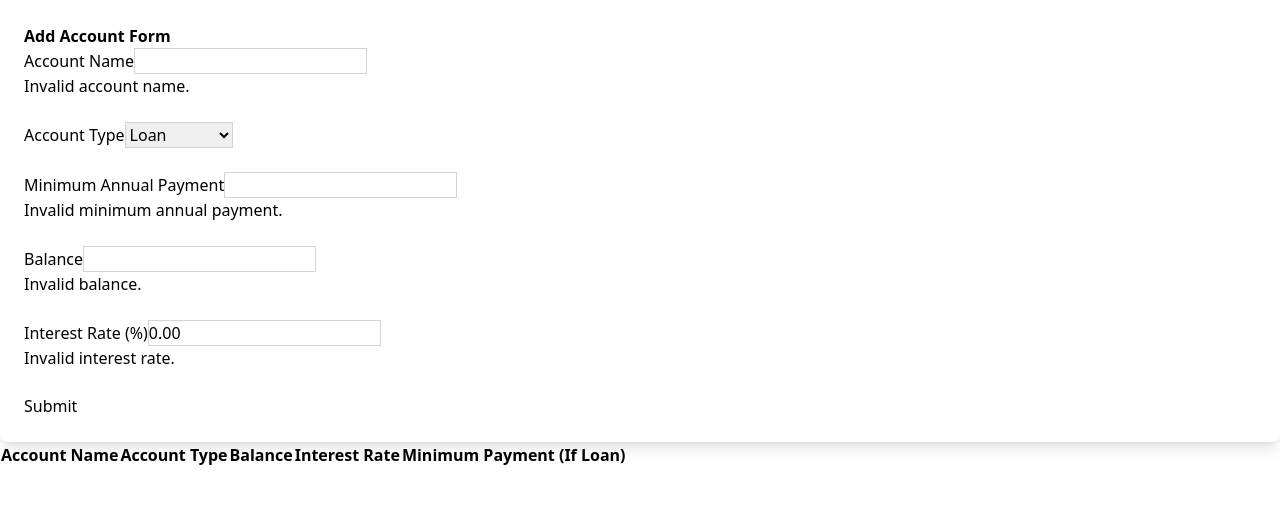
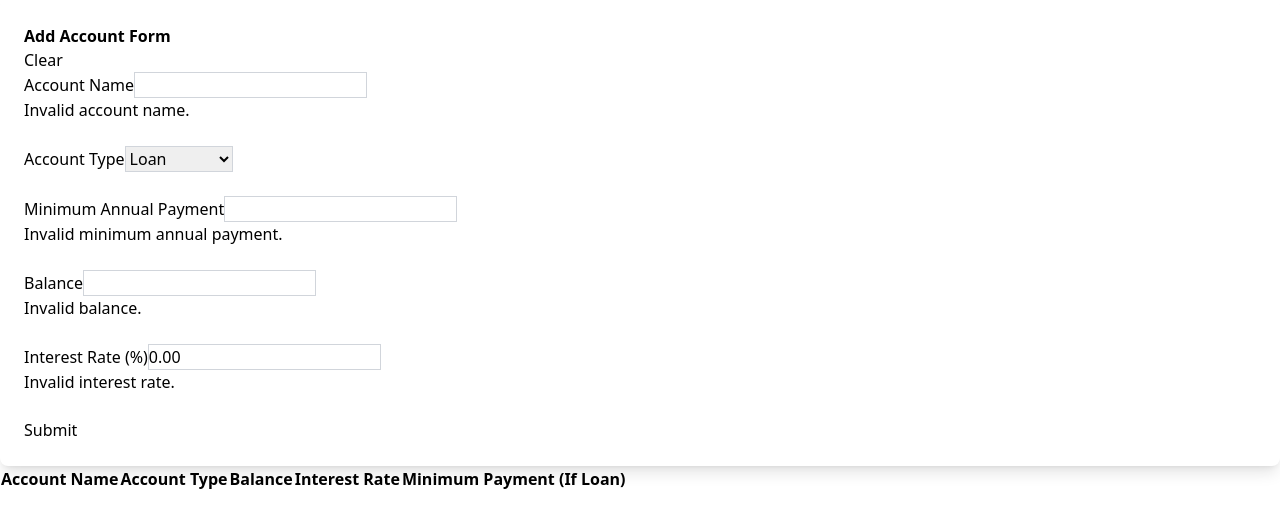
Before and after one commit to PhilEdie/Investment-And-Loan-Optimiser, a React (Create React App) app: page / in a window 1280 px wide. Shown: the top 528 px of the page. Built offline with nearby package versions, Linux system fonts and the light colour scheme.

Commit message:
Removed singleton pattern. Refactored the form to store the starting accounts.

```diff
--- a/src/App.tsx
+++ b/src/App.tsx
@@ -1,13 +1,22 @@
 import AddAccountForm from "./View/AddAccountForm";
 import "./App.css";
 import StartingAccountsTable from "./View/StartingAccountsTable";
+import { AccountsController } from "./Controller/AccountsController";
+import { useState } from "react";
+import { Account } from "./Model/Account";
 
 function App() {
+  const [startingAccounts, setStartingAccounts] = useState<Account[]>([]);
+
+  const addAccount = (account: Account) => {
+    setStartingAccounts([...startingAccounts, account]);
+  };
+
   return (
-    <>
-      <AddAccountForm />
-      <StartingAccountsTable />
-    </>
+    <div>
+      <AddAccountForm addAccount={addAccount} />
+      <StartingAccountsTable startingAccounts={startingAccounts} />
+    </div>
   );
 }
 
--- a/src/Controller/AccountsController.tsx
+++ b/src/Controller/AccountsController.tsx
@@ -9,22 +9,9 @@ import { AccountType } from "../Model/AccountType";
 
 export class AccountsController {
 
-    // private static instance: AccountsController;
     private _accountsModel = new AccountsModel();
 
-
-    // eslint-disable-next-line @typescript-eslint/no-empty-function
-    // private constructor() { }
-
-    // public static getInstance(): AccountsController {
-    //     if (AccountsController.instance === undefined) {
-    //         AccountsController.instance = new AccountsController();
-    //     }
-    //     return AccountsController.instance;
-    // }
-
     public clear() {
-        // AccountsController.instance = new AccountsController();
         this._accountsModel = new AccountsModel();
     }
 
@@ -182,4 +169,8 @@ export class AccountsController {
     public getAccountsModel(): AccountsModel {
         return this._accountsModel;
     }
+
+    public setAccountsModel(model: AccountsModel) {
+        this._accountsModel = model;
+    }
 }
--- a/src/GlobalContext.tsx
+++ /dev/null
@@ -1,9 +0,0 @@
-import { AccountsController } from "./Controller/AccountsController";
-
-export class GlobalContext {
-    private _accountsController: AccountsController = new AccountsController();
-
-    public getAccountsController() {
-        return this._accountsController;
-    }
-}
--- a/src/GlobalContextSingleton.tsx
+++ /dev/null
@@ -1,18 +0,0 @@
-import React from "react";
-import { AccountsController } from "./Controller/AccountsController";
-import { GlobalContext } from "./GlobalContext";
-
-export class GlobalContextSingleton {
-    private static instance: GlobalContext;
-
-    // eslint-disable-next-line @typescript-eslint/no-empty-function
-    private constructor() { }
-
-    public static getInstance(): GlobalContext {
-        if (GlobalContextSingleton.instance === undefined) {
-            GlobalContextSingleton.instance = new GlobalContext();
-        }
-        return GlobalContextSingleton.instance;
-    }
-}
-export { GlobalContext };
--- a/src/View/AddAccountForm.tsx
+++ b/src/View/AddAccountForm.tsx
@@ -1,13 +1,19 @@
 import currency from "currency.js";
 import { useState } from "react";
-import { GlobalContextSingleton } from "../GlobalContextSingleton";
+import { Account } from "../Model/Account";
+import { AccountsModel } from "../Model/AccountsModel";
 import { AccountType } from "../Model/AccountType";
 import { Investment } from "../Model/Investment";
+import { Loan } from "../Model/Loan";
 import { FormFieldType } from "./FormFieldType";
 import useInput from "./useInput";
 
-const AddAccountForm = () => {
-    const accountsController = GlobalContextSingleton.getInstance().getAccountsController();
+export interface AddAccountFormProps {
+    addAccount: (newAccount: Account) => void;
+}
+
+
+const AddAccountForm = ({ addAccount }: AddAccountFormProps) => {
     const accountName = useInput(FormFieldType.AccountName, "");
     const minimumAnnualPayment = useInput(FormFieldType.MinimumAnnualPayment, "");
     const balance = useInput(FormFieldType.Balance, "");
@@ -22,10 +28,32 @@ const AddAccountForm = () => {
         interestRate.onChange("0.00");
     }
 
+    function handleSubmit(e: React.FormEvent<HTMLFormElement>) {
+        e.preventDefault();
+        if (!(accountName.isValidInput
+            && minimumAnnualPayment.isValidInput
+            && balance.isValidInput
+            && interestRate.isValidInput)) {
+            alert("Please enter valid stuff.");
+            return;
+        }
+
+        if (accountType == AccountType.Loan) {
+            addAccount(new Loan(accountName.value, 1 + parseFloat(interestRate.value), currency(balance.value), currency(minimumAnnualPayment.value)));
+        }
+
+        if (accountType == AccountType.Investment) {
+            addAccount(new Investment(accountName.value, 1 + parseFloat(interestRate.value), currency(balance.value)));
+        }
+    }
+
     return (
         <div className="block p-6 rounded-lg shadow-lg bg-white max-w-m">
             <h1 className="font-extrabold">Add Account Form</h1>
-            <form>
+            <div className="form-control">
+                <button onClick={(e) => clearForm()}>Clear</button>
+            </div>
+            <form onSubmit={(e) => handleSubmit(e)}>
                 <div className="form-group mb-6">
                     <label className="form-label">Account Name</label>
                     <input className="
@@ -76,7 +104,7 @@ const AddAccountForm = () => {
                     }
                 </div>
                 <div className="form-control">
-                    <button onClick={() => accountsController.getAccountsModel().addStartingAccount(new Investment("1", 1.05, currency(0)))}>Submit</button>
+                    <input type="submit" />
                 </div>
             </form >
         </div>
--- a/src/View/StartingAccountsTable.tsx
+++ b/src/View/StartingAccountsTable.tsx
@@ -1,14 +1,14 @@
-import { GlobalContextSingleton } from "../GlobalContextSingleton";
+import { Account } from "../Model/Account";
 
-const StartingAccountsTable = () => {
-    const startingAccounts = GlobalContextSingleton
-        .getInstance()
-        .getAccountsController()
-        .getAccountsModel()
-        .getStartingAccounts();
+export interface StartingAccountsTableProps {
+    startingAccounts: Account[];
+}
+
+const StartingAccountsTable = ({ startingAccounts }: StartingAccountsTableProps) => {
 
     return (
         <table>
+            <thead>
                 <tr>
                     <th>Account Name</th>
                     <th>Account Type</th>
@@ -16,8 +16,11 @@ const StartingAccountsTable = () => {
                     <th>Interest Rate</th>
                     <th>Minimum Payment (If Loan)</th>
                 </tr>
+            </thead>
+            <tbody>
+
                 {startingAccounts.map((account) => (
-                <tr>
+                    <tr key={account.getAccountName()}>
                         <td>
                             {account.getAccountName()}
                         </td>
@@ -31,10 +34,10 @@ const StartingAccountsTable = () => {
                             {account.getInterestRate()}
                         </td>
                         <td>
-
                         </td>
                     </tr>
                 ))}
+            </tbody>
         </table>
 
     );
--- a/src/View/ValidationRules.tsx
+++ b/src/View/ValidationRules.tsx
@@ -1,5 +1,3 @@
-import { GlobalContextSingleton } from "../GlobalContextSingleton";
-
 export class ValidationRules {
     public static isValidCurrency(input: string): boolean {
         const regex = /^(\$)?(([1-9]\d{0,2}(,\d{3})*)|([1-9]\d*)|(0))(\.\d{2})?$/
@@ -7,15 +5,10 @@ export class ValidationRules {
     }
 
     public static isValidName(input: string): boolean {
-        const accounts = GlobalContextSingleton
-            .getInstance()
-            .getAccountsController()
-            .getAccountsModel()
-            .getStartingAccounts();
 
         if (input.length == 0
-            || input.length >= 24
-            || accounts.some(account => account.getAccountName() == input)) {
+            || input.length >= 24) {
+            // || accounts.some(account => account.getAccountName() == input)) {
             return false;
         }
         return true;
--- a/src/View/useInput.tsx
+++ b/src/View/useInput.tsx
@@ -1,5 +1,4 @@
 import { useContext, useState } from "react";
-import { GlobalContext } from "../GlobalContextSingleton";
 import { FormFieldType } from "./FormFieldType";
 import { ValidationRules } from "./ValidationRules";
 
@@ -15,7 +14,10 @@ export function useInput(type: FormFieldType, initialValue: string) {
             case FormFieldType.AccountName:
                 isValid = ValidationRules.isValidName(value);
                 break;
-            case (FormFieldType.Balance || FormFieldType.MinimumAnnualPayment):
+            case (FormFieldType.Balance):
+                isValid = ValidationRules.isValidCurrency(value);
+                break;
+            case (FormFieldType.MinimumAnnualPayment):
                 isValid = ValidationRules.isValidCurrency(value);
                 break;
             case FormFieldType.InterestRate:
--- a/src/index.tsx
+++ b/src/index.tsx
@@ -8,11 +8,6 @@ const root = ReactDOM.createRoot(
   document.getElementById("root") as HTMLElement
 );
 
-export interface IGlobalContext {
-  accountsController: AccountsController;
-}
-
-export const GlobalContext = React.createContext({ accountsController: new AccountsController() });
 
 root.render(
   <React.StrictMode>
```
Lines whose indentation alone changed are shown as unchanged.
